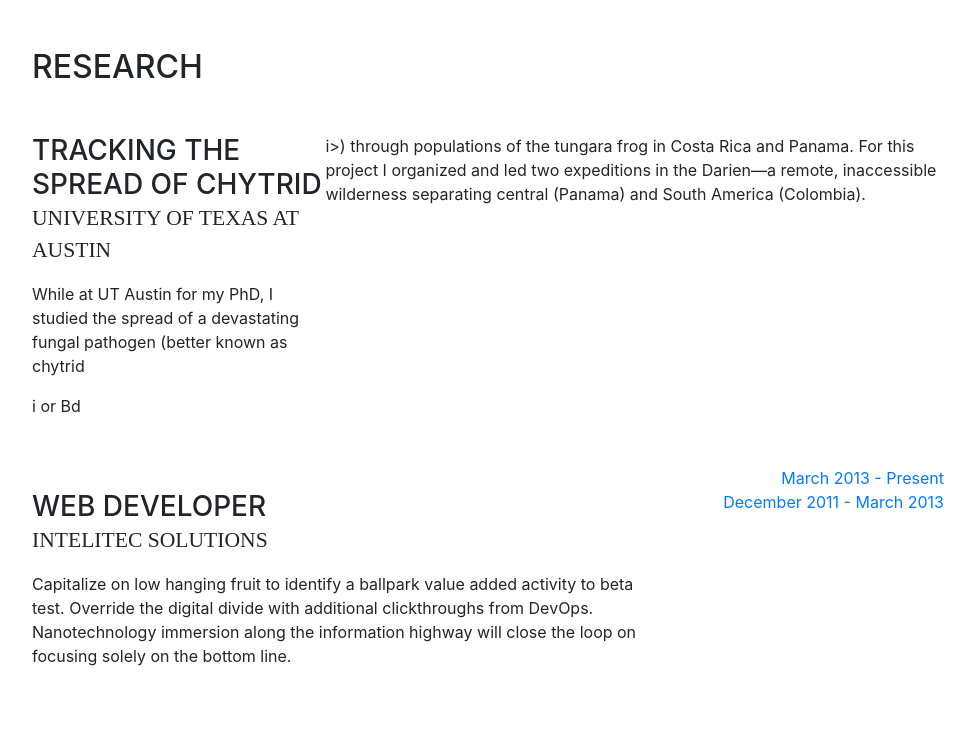
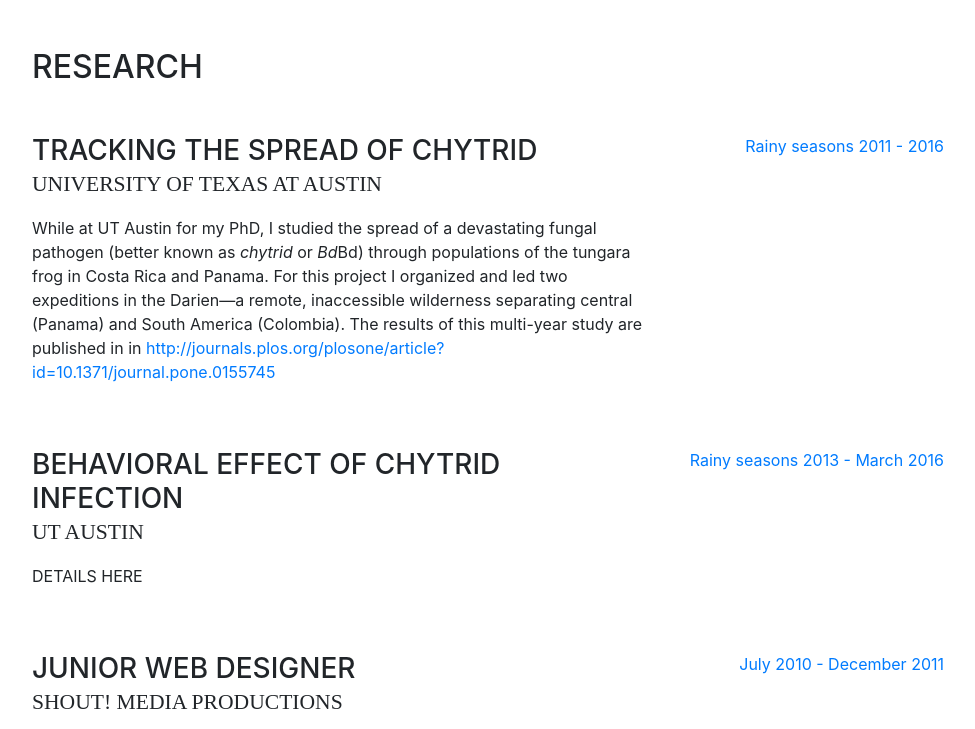
Before and after one commit to sofrog/sofrog, a website with bundled scripts: page index.html in a window 1280 px wide. Shown: the part 800-1529 px from the top of the page, without its empty margins (288-1263 px from the left). Built offline with nearby package versions, Linux system fonts and the light colour scheme; a web font is replaced by a local one.

Commit message:
added spread of chytrid brief

```diff
--- a/index.html
+++ b/index.html
@@ -117,21 +117,21 @@
             <div class="resume-content mr-auto">
               <h3 class="mb-0">Tracking the spread of chytrid</h3>
               <div class="subheading mb-3">University of Texas at Austin</div>
-              <p>While at UT Austin for my PhD, I studied the spread of a devastating fungal pathogen (better known as <i></i>chytrid</p>i or <i></i>Bd</div>i>) through populations of the tungara frog in Costa Rica and Panama. For this project I organized and led two expeditions in the Darien&mdash;a remote, inaccessible wilderness separating central (Panama) and South America (Colombia). </p>
+              <p>While at UT Austin for my PhD, I studied the spread of a devastating fungal pathogen (better known as <i>chytrid</i> or <i>Bd</i>Bd) through populations of the tungara frog in Costa Rica and Panama. For this project I organized and led two expeditions in the Darien&mdash;a remote, inaccessible wilderness separating central (Panama) and South America (Colombia). The results of this multi-year study are published in in <a href='this paper.'>http://journals.plos.org/plosone/article?id=10.1371/journal.pone.0155745</a> </p>
             </div>
             <div class="resume-date text-md-right">
-              <span class="text-primary">March 2013 - Present</spExperiencean>
+              <span class="text-primary">Rainy seasons 2011 - 2016</spExperiencean>
             </div>
           </div>
 
           <div class="resume-item d-flex flex-column flex-md-row mb-5">
             <div class="resume-content mr-auto">
-              <h3 class="mb-0">Web Developer</h3>
-              <div class="subheading mb-3">Intelitec Solutions</div>
-              <p>Capitalize on low hanging fruit to identify a ballpark value added activity to beta test. Override the digital divide with additional clickthroughs from DevOps. Nanotechnology immersion along the information highway will close the loop on focusing solely on the bottom line.</p>
+              <h3 class="mb-0">Behavioral effect of chytrid infection</h3>
+              <div class="subheading mb-3">UT Austin</div>
+              <p>DETAILS HERE</p>
             </div>
             <div class="resume-date text-md-right">
-              <span class="text-primary">December 2011 - March 2013</span>
+              <span class="text-primary">Rainy seasons 2013 - March 2016</span>
             </div>
           </div>
 
```
